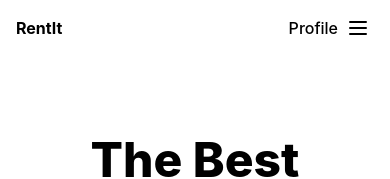
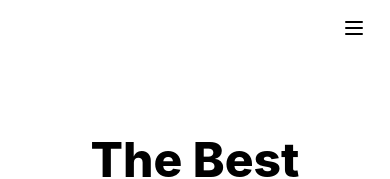
Before and after one commit to Pawan42002/RentIt, a React (Create React App) app in the folder client/: page / in a window 390 px wide. Shown: the top 179 px of the page. Built offline with nearby package versions, Linux system fonts and the light colour scheme.

Commit message:
navbar edited

```diff
--- a/client/src/Components/Navbar.js
+++ b/client/src/Components/Navbar.js
@@ -6,7 +6,7 @@ const Navbar = () => {
   const location = useLocation();
   return (
     <>
-      <nav className="flex justify-between bg-white text-black py-4">
+      <nav className="hidden md:flex justify-between bg-white text-black py-4">
         <ul className="flex mx-4">
           <li className="cursor-pointer font-bold ">
             <Link to="/">RentIt</Link>
@@ -28,7 +28,11 @@ const Navbar = () => {
         <ul className="flex mx-5 font-medium space-x-2">
           <li className=" cursor-pointer hover:text-purple-500">Profile</li>
 
-          <li className="md:hidden">
+          <li className="md:hidden"></li>
+        </ul>
+      </nav>
+      <nav className="flex justify-end bg-white text-black py-4 px-4 space-x-96 md:hidden">
+        <div className="mx-2">
           <svg
             xmlns="http://www.w3.org/2000/svg"
             className="h-6 w-6"
@@ -43,8 +47,7 @@ const Navbar = () => {
               d="M4 6h16M4 12h16M4 18h16"
             />
           </svg>
-          </li>
-        </ul>
+        </div>
       </nav>
     </>
   );
```
Lines whose indentation alone changed are shown as unchanged.
